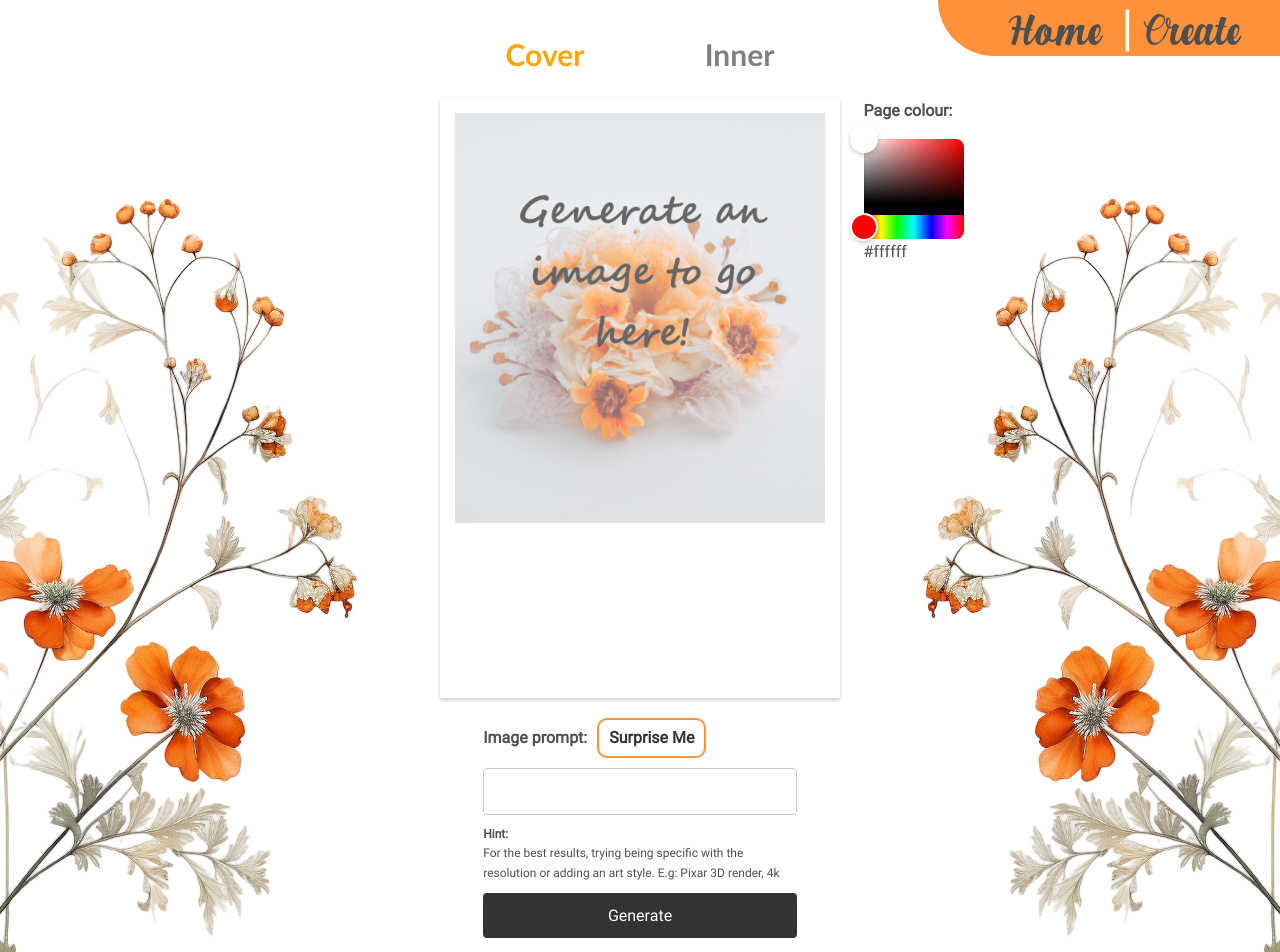
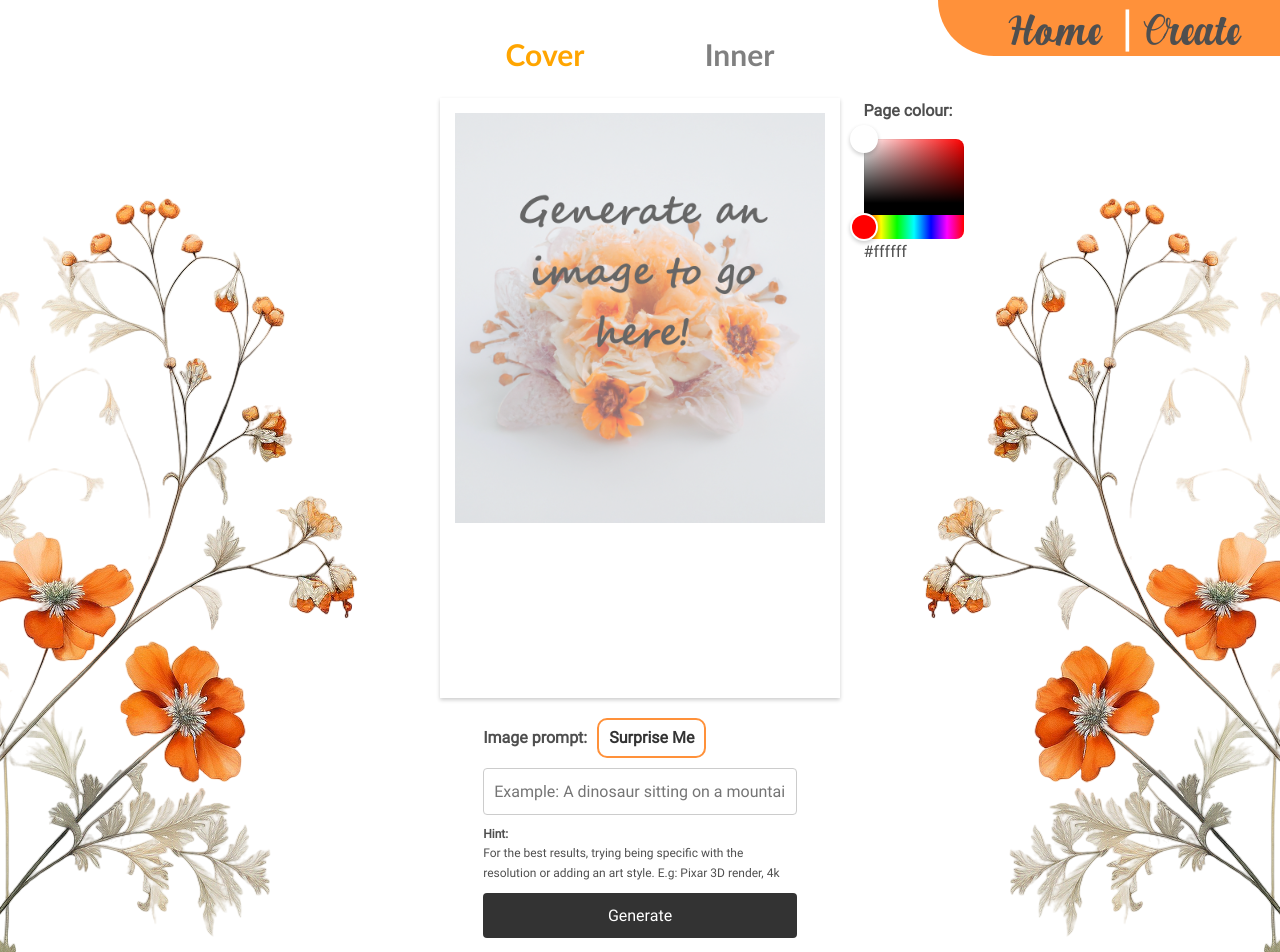
Before and after one commit to Rhett-Williams/personalised-cards-frontend, a React (Create React App) app: page /create in a window 1280 px wide. Shown: the top 952 px of the page. Built offline with nearby package versions, Linux system fonts and the light colour scheme.

Commit message:
adds placeholders

```diff
--- a/src/components/CreateComponents/Cover.tsx
+++ b/src/components/CreateComponents/Cover.tsx
@@ -81,6 +81,7 @@ const Cover: React.FC<Props> = ({
         <input
           type="text"
           className="text-input"
+          placeholder="Example: A dinosaur sitting on a mountain watching the sunset"
           value={prompt}
           onChange={(e) => setPrompt(e.target.value)}
         />
--- a/src/components/CreateComponents/Inner.tsx
+++ b/src/components/CreateComponents/Inner.tsx
@@ -168,6 +168,7 @@ const Inner: React.FC<Props> = ({
           </div>
           <input
             type="text"
+            placeholder="Example: A dinosaur sitting on a mountain watching the sunset"
             className="text-input"
             value={innerImagePrompt}
             onChange={(e) => setInnerImagePrompt(e.target.value)}
```
